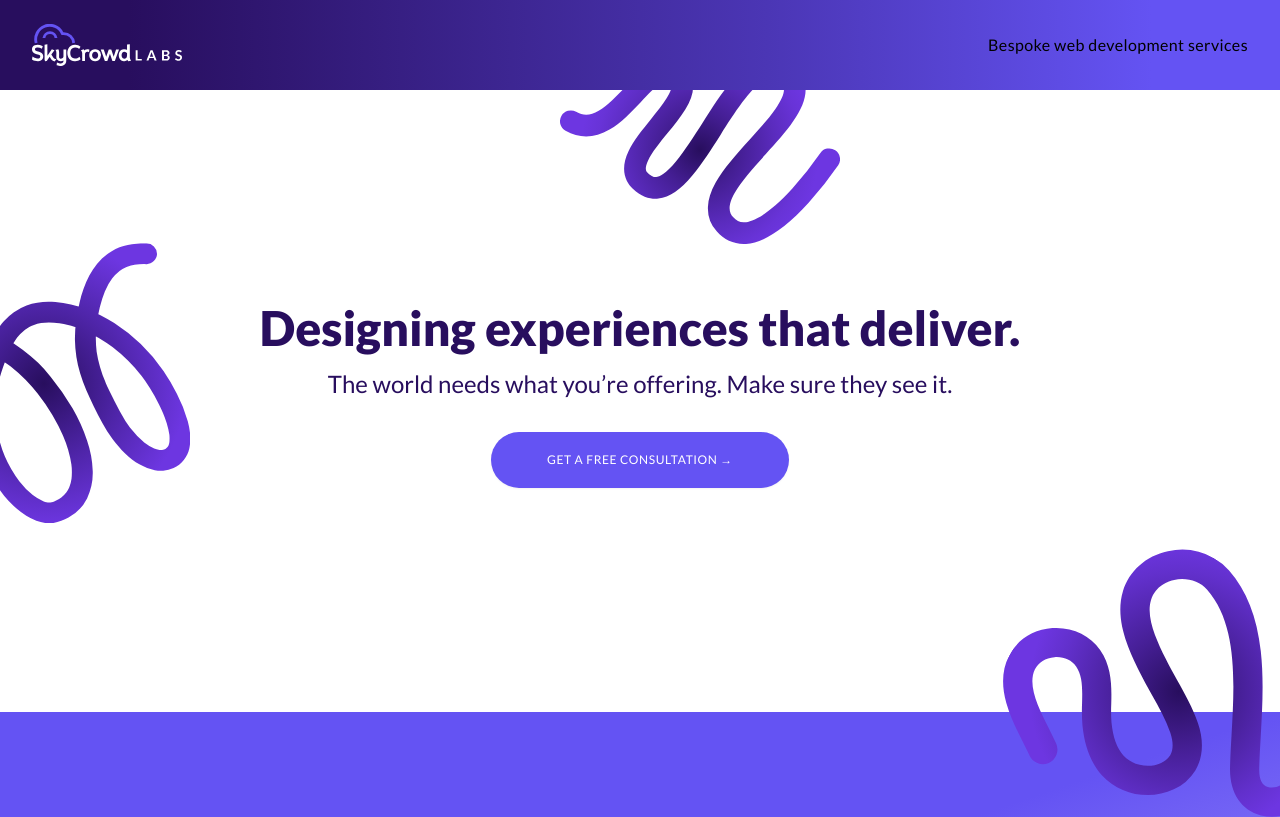
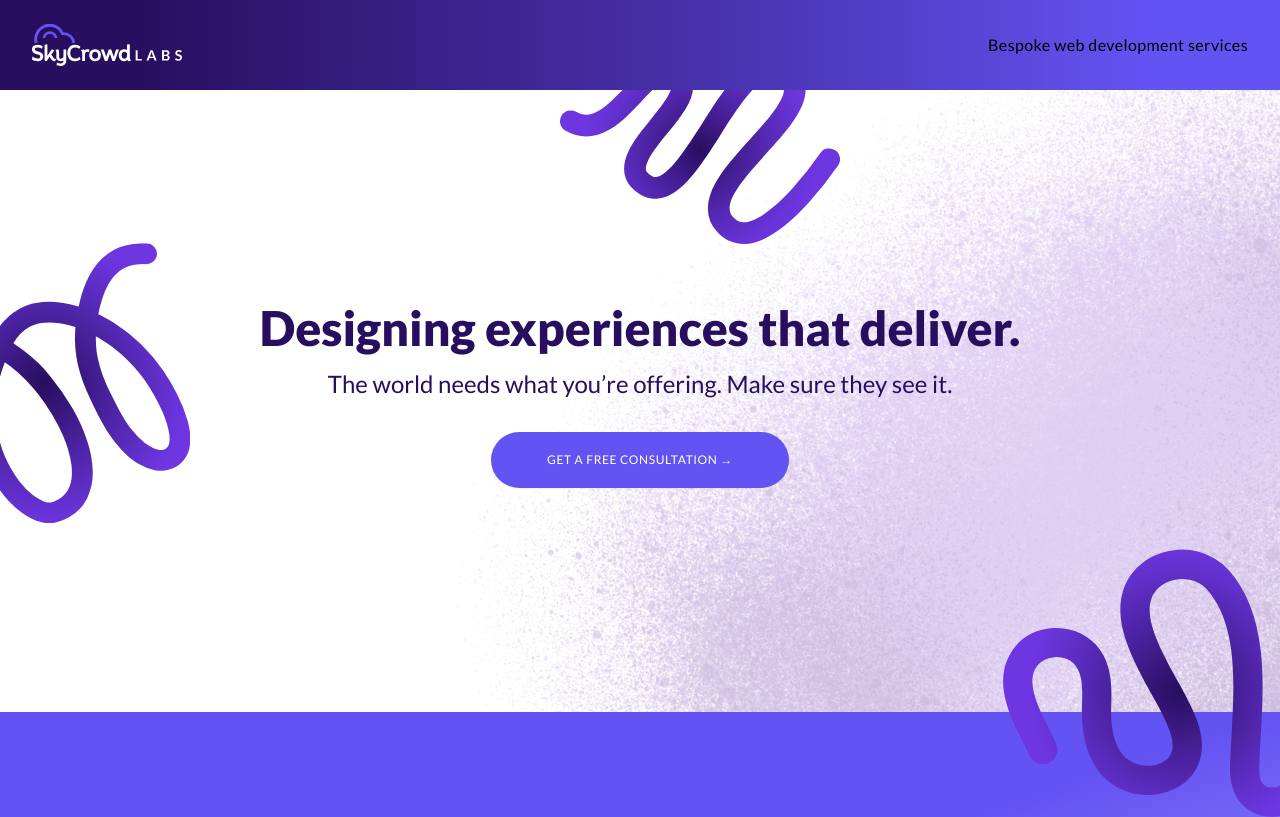
Before and after one commit to SkyCrowdLabs/landing-page, a Next.js app: page / in a window 1280 px wide. Shown: the top 817 px of the page. Built offline with nearby package versions, Linux system fonts and the light colour scheme.

Commit message:
Fix bg image classname

```diff
--- a/src/app/sections/Hero.tsx
+++ b/src/app/sections/Hero.tsx
@@ -5,7 +5,7 @@ import SectionHeader from '../components/SectionHeader';
 
 const Hero = () => {
   return (
-    <div className="splash-bg relative isolate bg-[size:100%_auto] bg-right-bottom bg-no-repeat px-6 pt-14 lg:bg-[size:auto_100%] lg:px-8">
+    <div className="bg-splash-bg relative isolate bg-[size:100%_auto] bg-right-bottom bg-no-repeat px-6 pt-14 lg:bg-[size:auto_100%] lg:px-8">
       <Image
         src="/squiggly-4.svg"
         alt="squiggly graphics"
```
